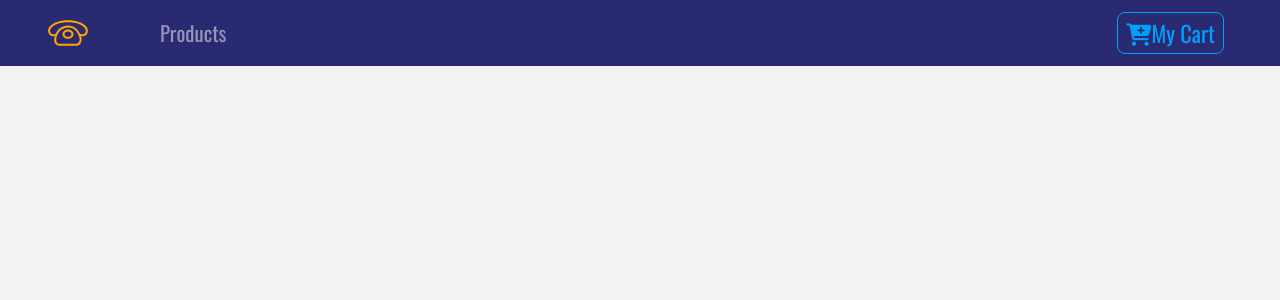
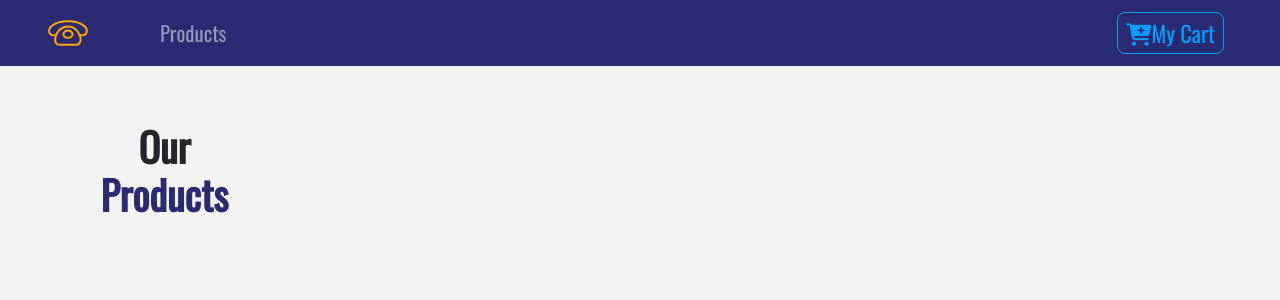
Before and after one commit to jainprashul/e-commerce-app, a React (Create React App) app: page / in a window 1280 px wide. Shown: the top 300 px of the page. Built offline with nearby package versions, Linux system fonts and the light colour scheme.

Commit message:
Product List

```diff
--- a/src/App.css
+++ b/src/App.css
@@ -14,7 +14,7 @@ body {
 }
 
 .title-text {
-  font-family: 'Red Hat Text', sans-serif;
+  font-family: 'Red Hat Text', sans-serif !important;
   letter-spacing: 0.3rem;
   text-transform: uppercase;
 }
--- a/src/components/ProductList.js
+++ b/src/components/ProductList.js
@@ -1,12 +1,23 @@
-import React, { Component } from 'react'
-import Product from './Product';
+import React, { Component } from "react";
+import Product from "./Product";
+import Title from "./Title";
+import {storeProducts} from '../data'
 
 export default class ProductList extends Component {
-    render() {
-        return (
-            <div>
-                <Product/>
+  state = {
+    products: storeProducts,
+  };
+  render() {
+    return (
+      <React.Fragment>
+        <div className="py-5">
+          <div className="container">
+            <div className="row">
+                <Title name='Our' title='products'/>
             </div>
-        )
-    }
+          </div>
+        </div>
+      </React.Fragment>
+    );
+  }
 }
--- /dev/null
+++ b/src/components/Title.js
@@ -0,0 +1,18 @@
+import React from 'react'
+
+const Title = ({name , title}) => {
+    return (
+        <div className='row'>
+            <div className="col-10 mx-auto my-2 text-center text-title">
+                <h1 className="text-capitalize font-weight-bold">
+                    {name} <strong className='text-blue'>
+                        {title}
+                    </strong>
+                </h1>
+            </div>
+
+        </div>
+    )
+}
+
+export default Title
--- a/src/data.js
+++ b/src/data.js
@@ -1,7 +1,3 @@
-/*
-https://www.iconfinder.com/icons/1243689/call_phone_icon
-Creative Commons (Attribution 3.0 Unported);
-https://www.iconfinder.com/Makoto_msk */
 
 export const storeProducts = [
   {
```
